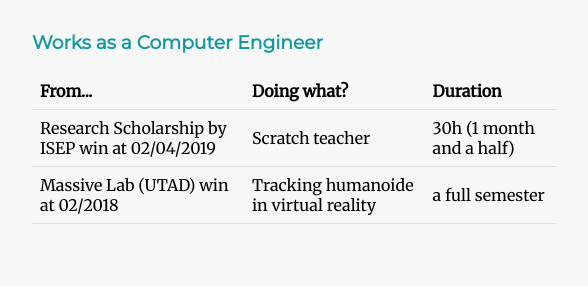
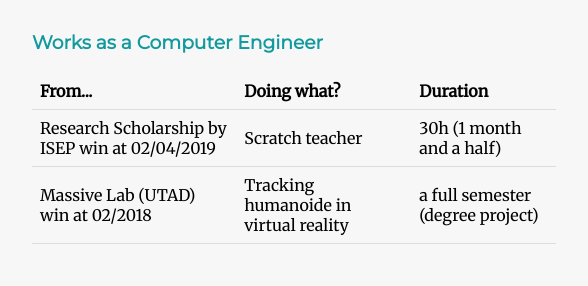
Before and after one commit to PolosDeveloper/personalwebsite, a plain HTML site: page index.html in a window 1280 px wide. Shown: the part 2140-2426 px from the top of the page, 234-822 px from the left. Drawn offline with Linux system fonts and the light colour scheme.

Commit message:
change a thing...

```diff
--- a/index.html
+++ b/index.html
@@ -124,7 +124,7 @@
             <tr>
               <td>Massive Lab (UTAD) win at 02/2018</td>
               <td>Tracking humanoide in virtual reality</td>
-              <td>a full semester</td>
+              <td>a full semester (degree project)</td>
             </tr>
           </table>
 
```
